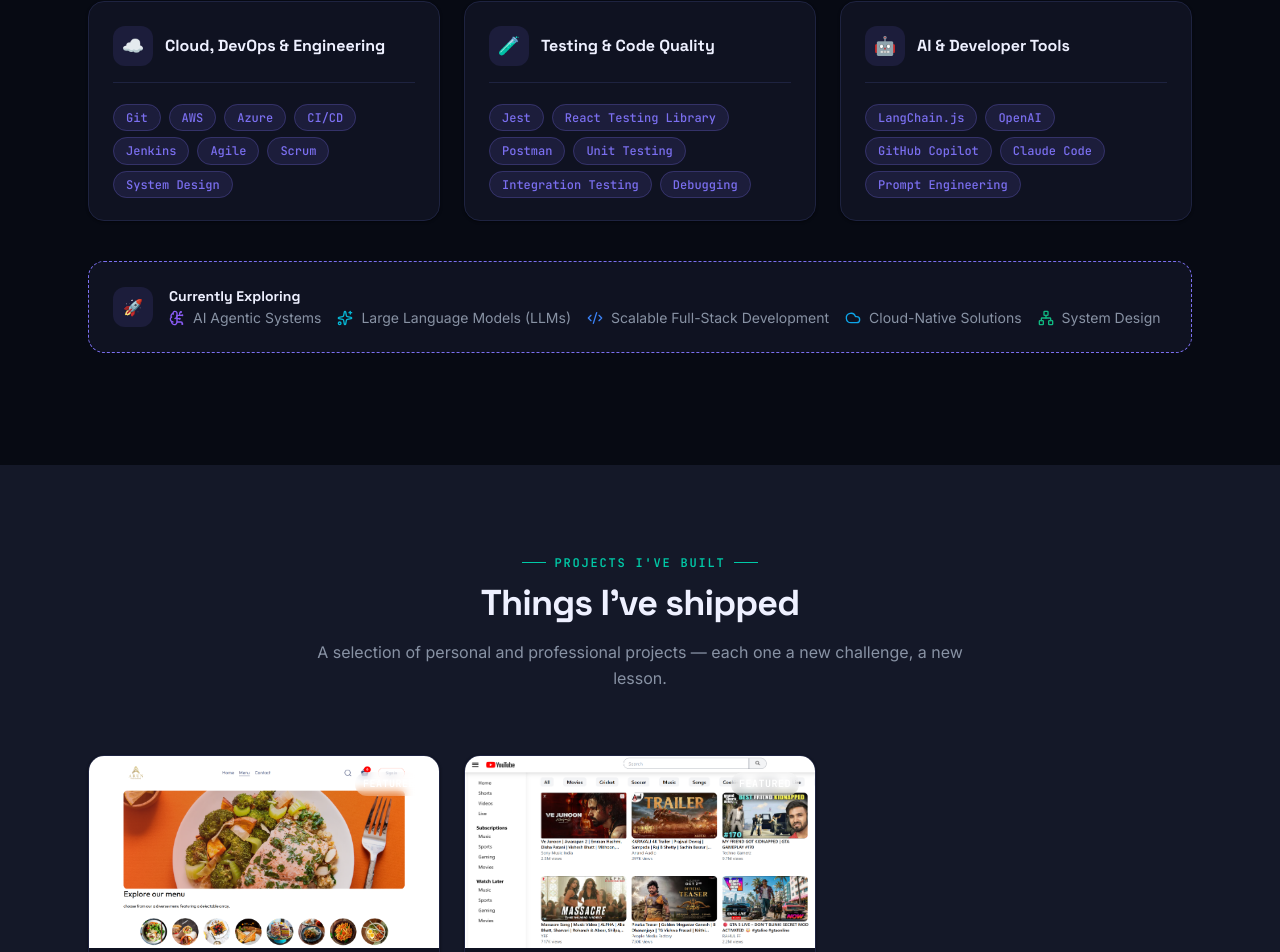
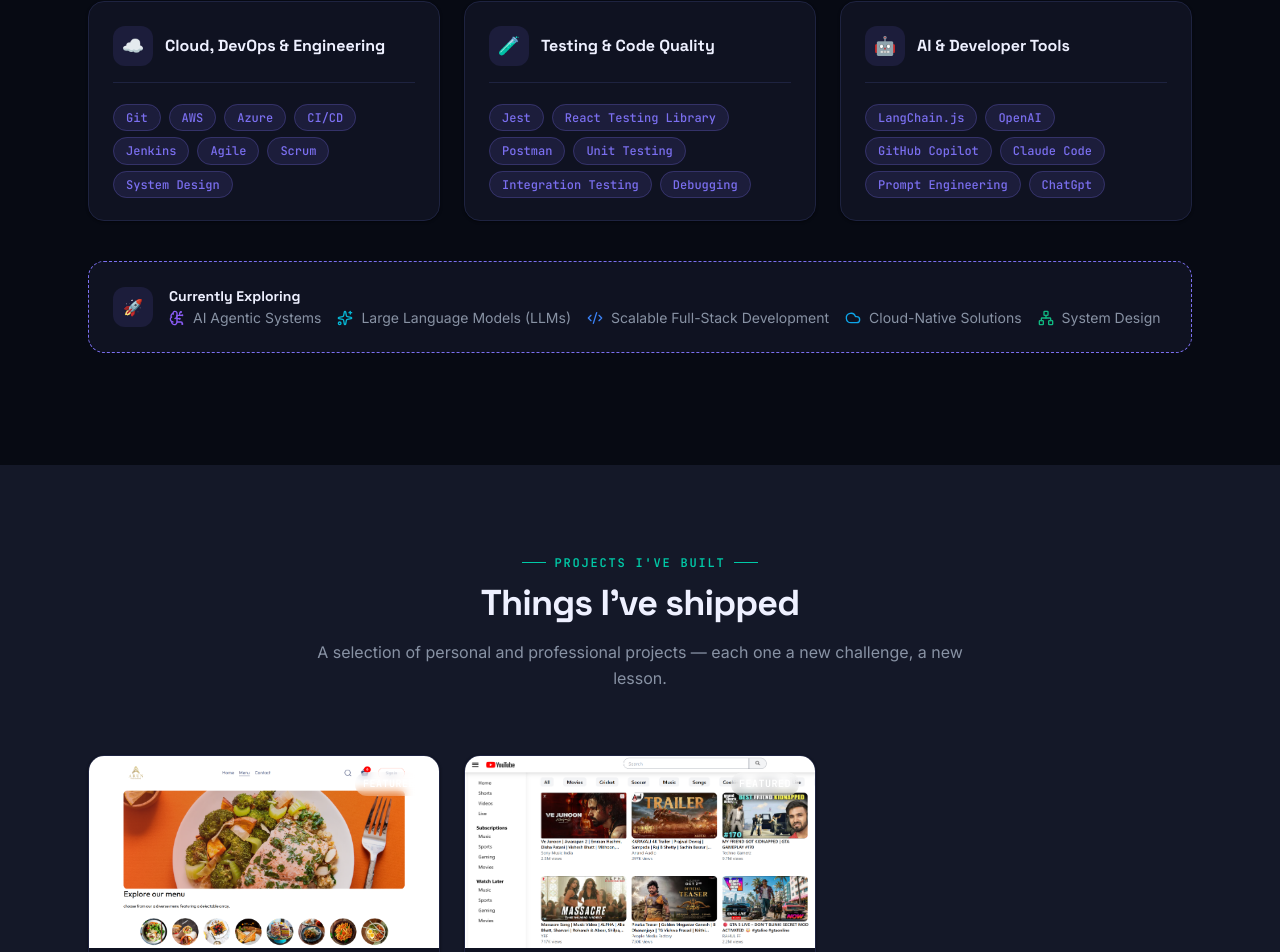
Before and after one commit to arunpanigrahi93/New_Portfolio, a Next.js app: page / in a window 1280 px wide. Shown: the part 5031-5983 px from the top of the page. Built offline with nearby package versions, Linux system fonts and the light colour scheme.

Commit message:
updated skills

```diff
--- a/data/portfolio.ts
+++ b/data/portfolio.ts
@@ -246,6 +246,7 @@ export const skillCategories: SkillCategory[] = [
 			"GitHub Copilot",
 			"Claude Code",
 			"Prompt Engineering",
+      "ChatGpt"
 		],
 	},
 ];
```
